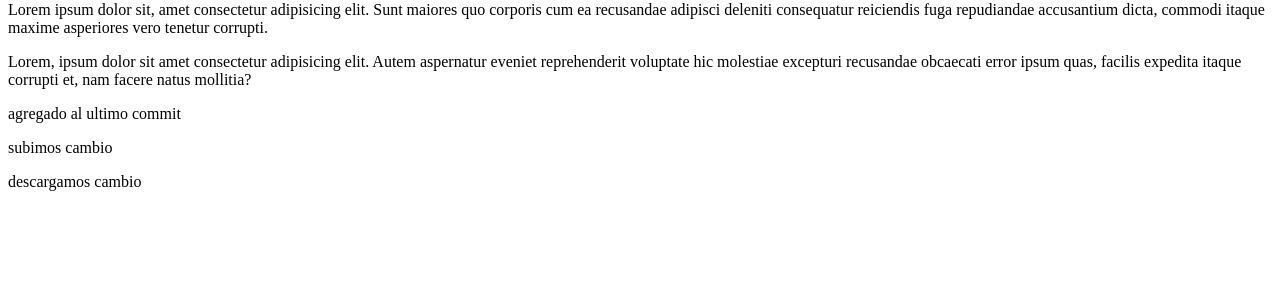
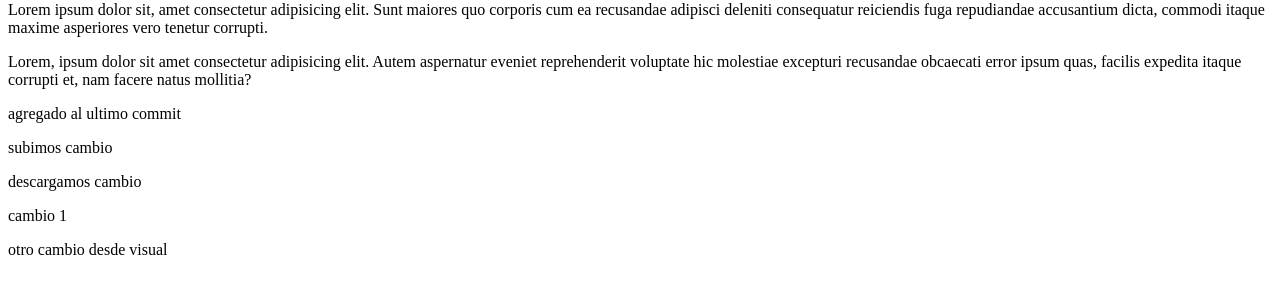
Before and after one commit to miguelDocente/prueba-cuenta, a plain HTML site: page index.html in a window 1280 px wide. Shown: the part 79-372 px from the top of the page. Drawn offline with Linux system fonts and the light colour scheme.

Commit message:
reset soft.cambio desde clone/visual

```diff
--- a/index.html
+++ b/index.html
@@ -12,5 +12,7 @@
     <p>agregado al ultimo commit</p>
     <p>subimos cambio</p>
     <p>descargamos cambio</p>
+    <p>cambio 1</p>
+    <p>otro cambio desde visual</p>
 </body>
 </html>
```
